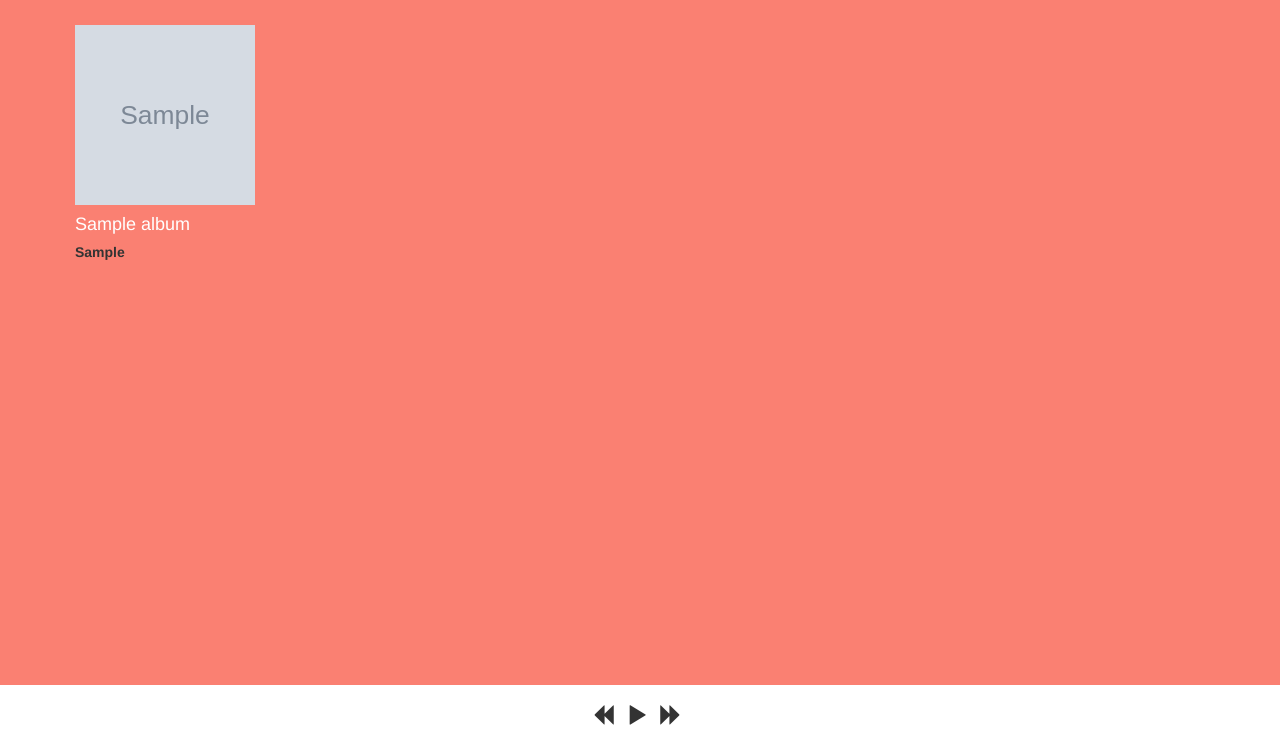
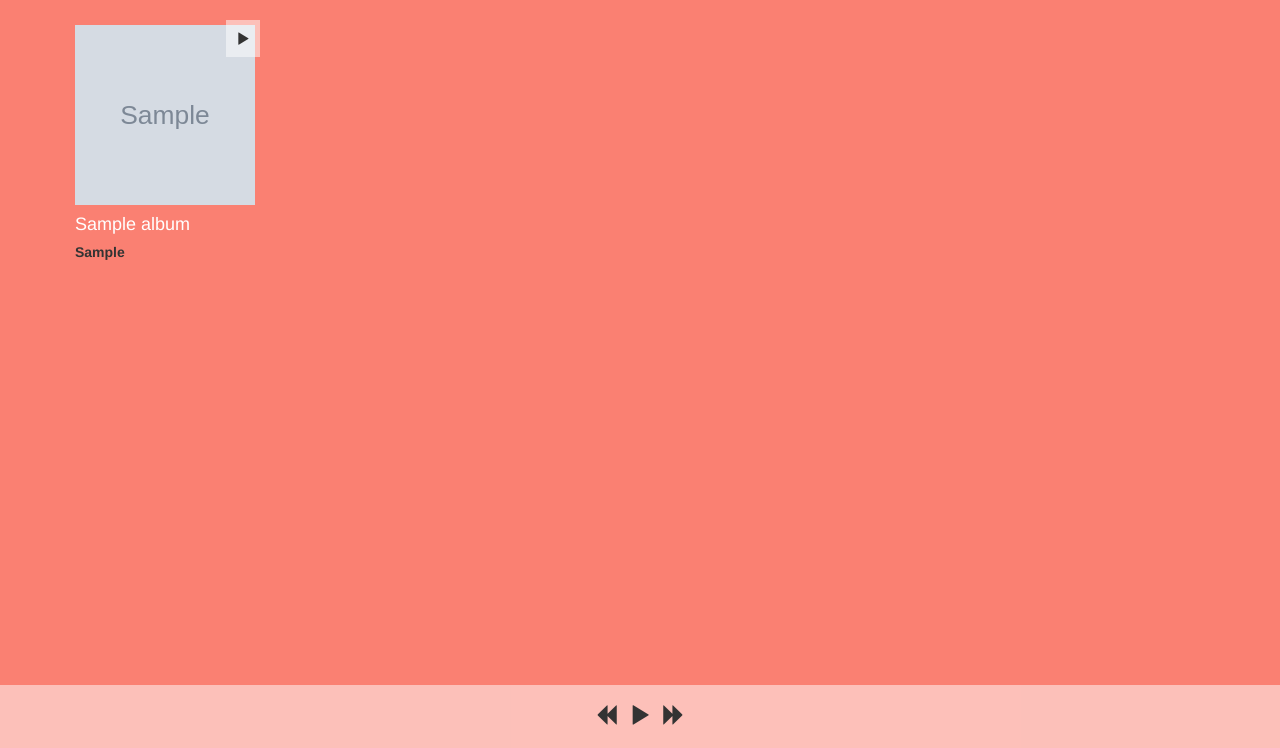
Before and after one commit to SyedHimaayath/Songify, a Django app: page /music/ in a window 1280 px wide. Shown: the part 52-800 px from the top of the page. Run offline with Django 3.2, Linux system fonts and the light colour scheme; tables that the repository leaves empty hold one stand-in row (values such as "Sample post"); grey boxes marked "Sample" are stand-in pictures; some libraries are stand-ins or nearby versions.

Commit message:
front end

```diff
--- a/music/static/css/basemain.css
+++ b/music/static/css/basemain.css
@@ -40,10 +40,17 @@ td{
 	position: fixed;
 	bottom: 0;
 	width: 100%;
-	background-color: white;
+	background-color: rgba(255,255,255,0.5);
 	text-align: center;
 	font-size: 22px;
 }
 .foot-in{
 	margin:2vh auto;
 }
+.playbutt{
+	position: absolute;
+	right:0;
+	top:0;
+	background-color: rgba(255,255,255,0.5);
+	padding:10px;
+}
--- a/music/templates/base.html
+++ b/music/templates/base.html
@@ -46,7 +46,7 @@
 
 <div class="foot">
   <div class="foot-in container">
-    <span class="glyphicon glyphicon-backward"></span>&nbsp;
+    &nbsp;<span class="glyphicon glyphicon-backward"></span>&nbsp;
     <span class="glyphicon glyphicon-play"></span>&nbsp;
     <span class="glyphicon glyphicon-forward"></span>&nbsp;
   </div>
--- a/music/templates/home.html
+++ b/music/templates/home.html
@@ -12,7 +12,7 @@
               </a>
                 <div class="card-body">
                     <h4 class="card-title"><a href="{% url 'detail' i.id %}">{{ i.album_title }}</a></h4>
-                    <h5>{{ i.artist }}</h5>
+                    <h5>{{ i.artist }}<div class=" playbutt"><span class="glyphicon glyphicon-play"></span> </div></h5>
               </div>
             </div>
         {% endfor %}
```
